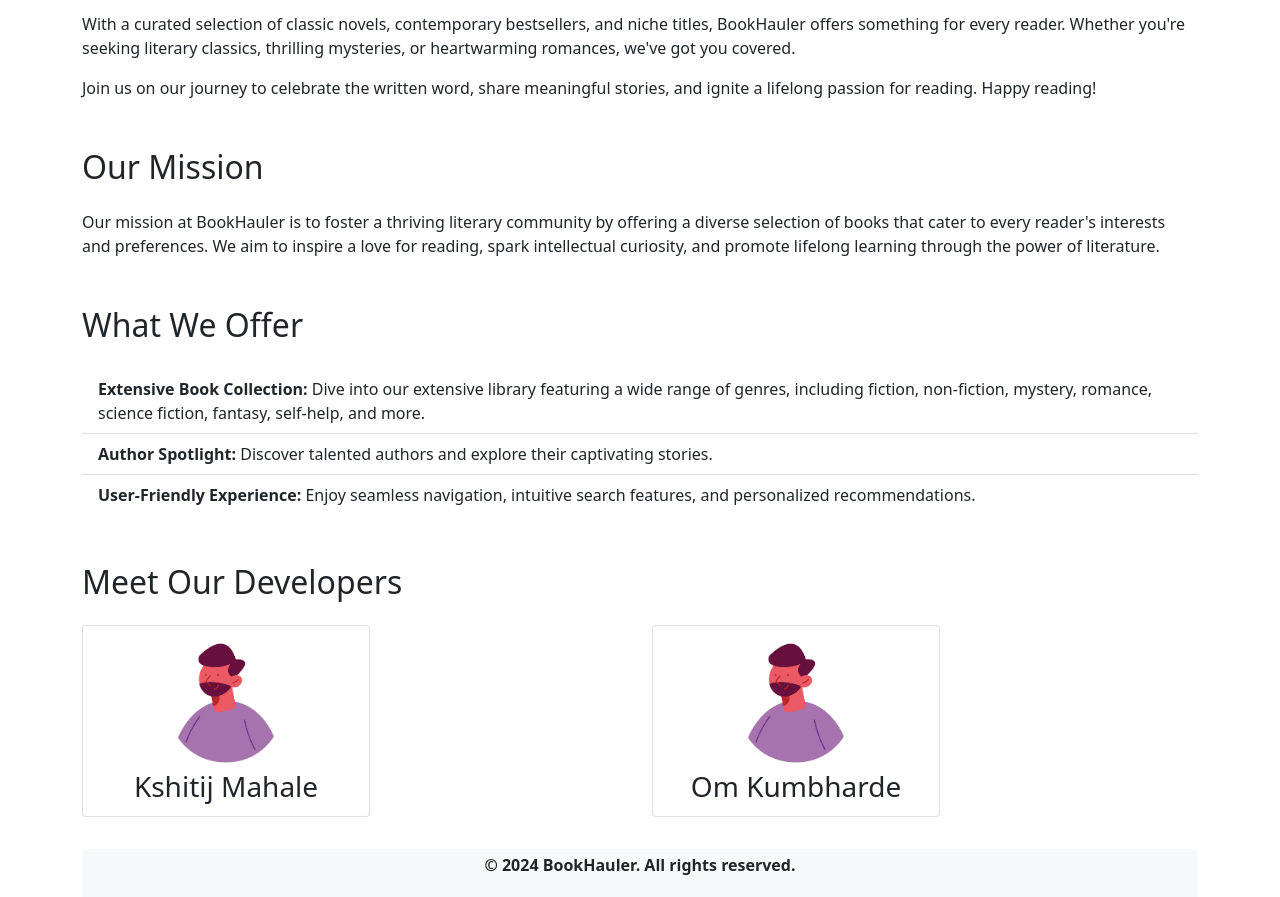
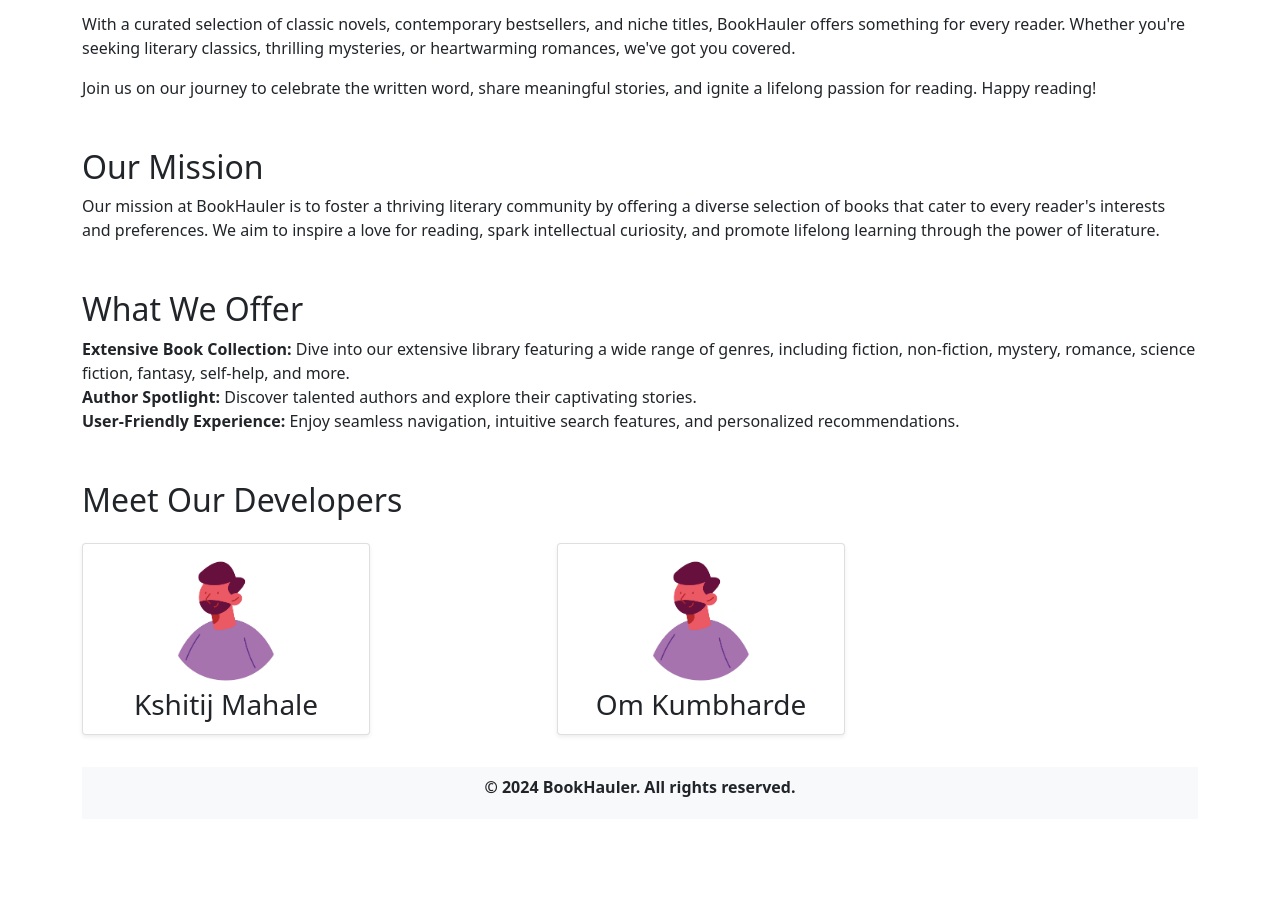
Before and after one commit to KshitijMahale/Ebook-store, a PHP site: page /aboutUs.php in a window 1280 px wide. Shown: the part 276-1173 px from the top of the page. After the commit the page ends 1073 px from the top, so only its background shows below. Run offline with PHP 8.4, Linux system fonts and the light colour scheme; the visitor is signed in with stand-in values (Sample User, id 1).

Commit message:
Added feature to search book by price for both admin and users, changed some css, uploaded 1 new book

```diff
--- a/aboutUs.php
+++ b/aboutUs.php
@@ -1,14 +1,15 @@
 <?php
 session_start();
-if (!isset($_SESSION['user_id'])){
-	header("Location: login.php");
+if (!isset($_SESSION['user_id'])) {
+    header("Location: login.php");
 }
 # Database Connection File
 include "db_conn.php";
- ?>
+?>
 
 <!DOCTYPE html>
 <html lang="en">
+
 <head>
     <meta charset="UTF-8">
     <meta name="viewport" content="width=device-width, initial-scale=1.0">
@@ -17,6 +18,7 @@
     <link href="https://cdn.jsdelivr.net/npm/bootstrap@5.1.1/dist/css/bootstrap.min.css" rel="stylesheet" integrity="sha384-F3w7mX95PdgyTmZZMECAngseQB83DfGTowi0iMjiWaeVhAn4FJkqJByhZMI3AhiU" crossorigin="anonymous">
     <link rel="stylesheet" href="css/style.css">
 </head>
+
 <body>
     <div class="container">
         <?php include "header.html"; ?>
@@ -32,16 +34,16 @@
                 </div>
             </section>
             <section id="mission" class="mt-5">
-                <h2 class="mb-4">Our Mission</h2>
+                <h2>Our Mission</h2>
                 <p>Our mission at BookHauler is to foster a thriving literary community by offering a diverse selection of books that cater to every reader's interests and preferences. We aim to inspire a love for reading, spark intellectual curiosity, and promote lifelong learning through the power of literature.</p>
             </section>
 
             <section id="offer" class="mt-5">
-                <h2 class="mb-4">What We Offer</h2>
+                <h2>What We Offer</h2>
                 <ul class="list-group list-group-flush">
-                    <li class="list-group-item"><strong>Extensive Book Collection:</strong> Dive into our extensive library featuring a wide range of genres, including fiction, non-fiction, mystery, romance, science fiction, fantasy, self-help, and more.</li>
-                    <li class="list-group-item"><strong>Author Spotlight:</strong> Discover talented authors and explore their captivating stories.</li>
-                    <li class="list-group-item"><strong>User-Friendly Experience:</strong> Enjoy seamless navigation, intuitive search features, and personalized recommendations.</li>
+                    <li style="list-style: none;"><strong>Extensive Book Collection:</strong> Dive into our extensive library featuring a wide range of genres, including fiction, non-fiction, mystery, romance, science fiction, fantasy, self-help, and more.</li>
+                    <li style="list-style: none;"><strong>Author Spotlight:</strong> Discover talented authors and explore their captivating stories.</li>
+                    <li style="list-style: none;"><strong>User-Friendly Experience:</strong> Enjoy seamless navigation, intuitive search features, and personalized recommendations.</li>
                     <!-- <li class="list-group-item"><strong>Community Engagement:</strong> Join a vibrant community of book enthusiasts.</li> -->
                 </ul>
             </section>
@@ -49,16 +51,16 @@
             <section id="team" class="mt-5">
                 <h2 class="mb-4">Meet Our Developers</h2>
                 <div class="row">
-                    <div class="col-md-6">
-                        <div class="card mb-3 d-flex justify-content-center align-items-center" style="height: 12rem;">
+                    <div class="col-md-5">
+                        <div class="card mb-3 d-flex justify-content-center align-items-center shadow-sm p-3 bg-white rounded" style="height: 12rem;">
                             <img src="img/img3.jpg" alt="Kshitij Mahale" class="card-img-top img-fluid" style="max-width: 9rem; height: auto; margin-top: 1rem; margin-bottom: -1.3rem">
                             <div class="card-body">
                                 <h3 class="card-title">Kshitij Mahale</h3>
                             </div>
                         </div>
                     </div>
-                    <div class="col-md-6">
-                        <div class="card mb-3 d-flex justify-content-center align-items-center" style="height: 12rem;">
+                    <div class="col-md-5">
+                        <div class="card mb-3 d-flex justify-content-center align-items-center shadow-sm p-3 bg-white rounded" style="height: 12rem;">
                             <img src="img/img3.jpg" alt="Om Kumbharde" class="card-img-top img-fluid" style="max-width: 9rem; height: auto; margin-top: 1rem; margin-bottom: -1.3rem">
                             <div class="card-body">
                                 <h3 class="card-title">Om Kumbharde</h3>
@@ -71,9 +73,10 @@
         </main>
 
         <footer class="mt-3 py-1 bg-light text-dark text-center">
-            <p><b>&copy; 2024 BookHauler. All rights reserved.</b></p>
+            <p class="mt-1"><b>&copy; 2024 BookHauler. All rights reserved.</b></p>
         </footer>
 
     </div>
 </body>
+
 </html>
```
Also changed, not shown: admin.php (+21 -2 lines), php/func-book.php (+14 -27 lines), search.php (+26 -18 lines), search_book.php (+20 -29 lines), uploads/cover/65f6509d2cacc7.13606348.jpeg (added), 1 other file.
